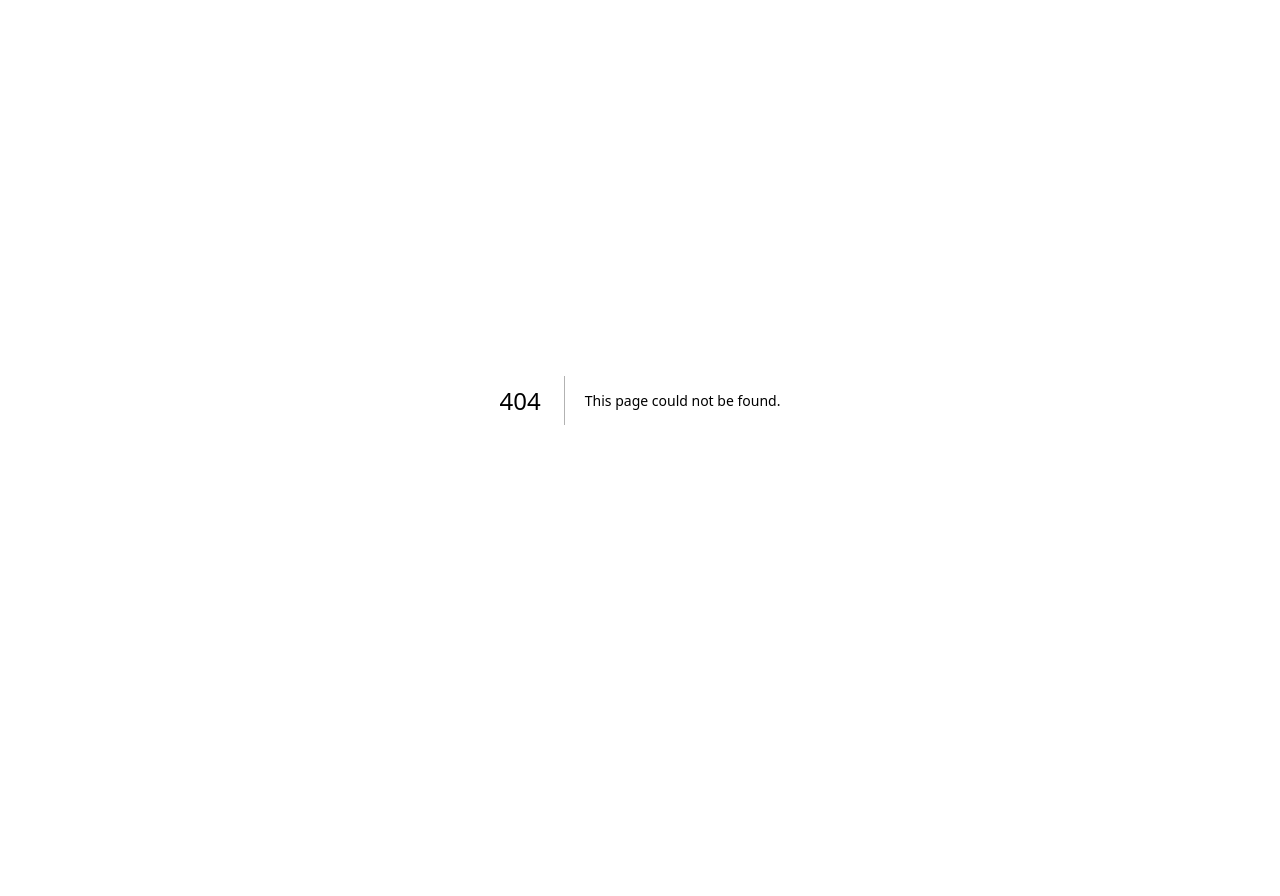
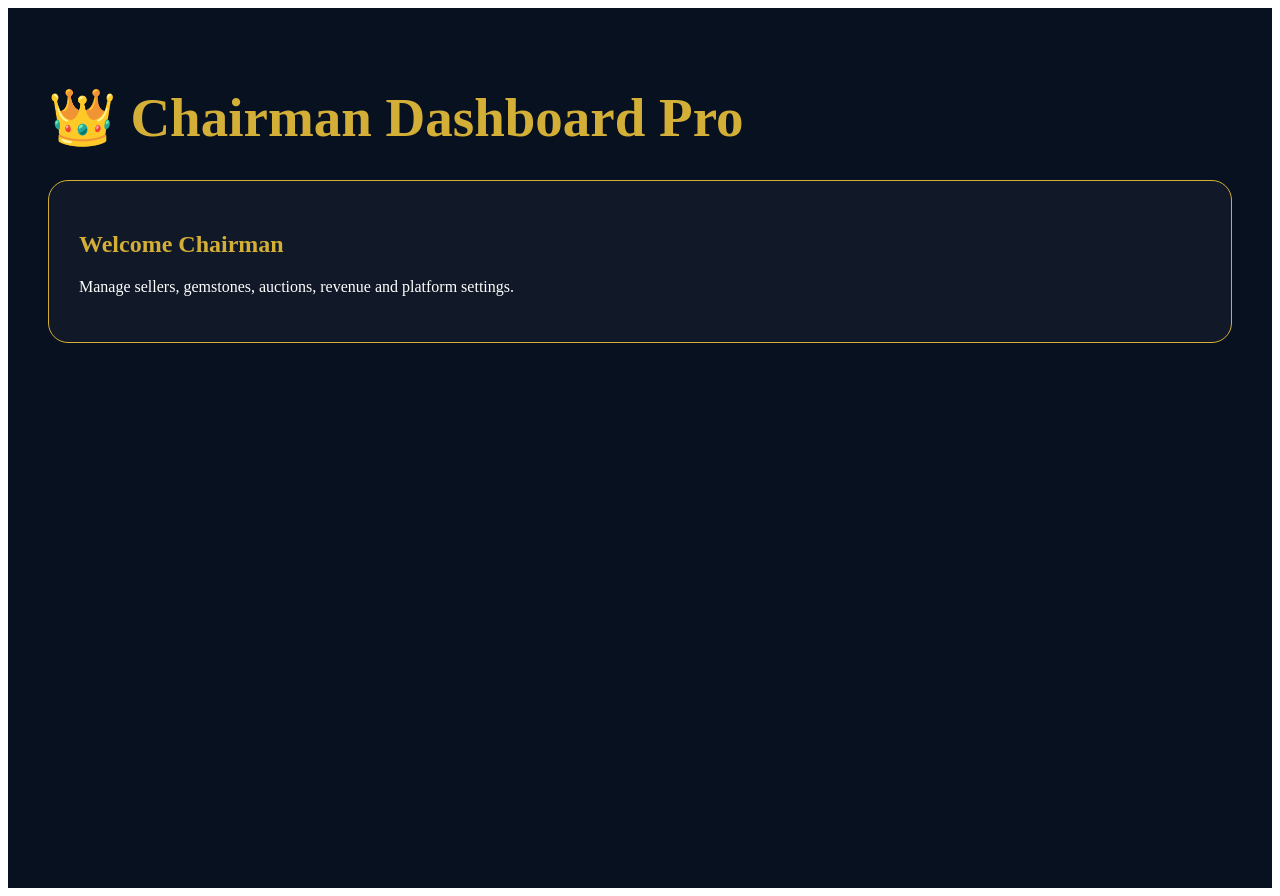
Before and after one commit to ceylongemmarket/Ceylon-gem-market, a Next.js app: page /rcg-admin-secure in a window 1280 px wide. Before the commit this address had no page. Before the commit the page ends 800 px from the top, so only its background shows below. Built offline with nearby package versions, Linux system fonts and the light colour scheme.

Commit message:
feat: add chairman dashboard pro

```diff
--- /dev/null
+++ b/app/rcg-admin-secure/page.tsx
@@ -0,0 +1,39 @@
+export default function ChairmanDashboard() {
+  return (
+    <main
+      style={{
+        background: "#07111f",
+        minHeight: "100vh",
+        color: "#ffffff",
+        padding: "40px",
+      }}
+    >
+      <h1
+        style={{
+          color: "#D4AF37",
+          fontSize: "55px",
+          marginBottom: "30px",
+        }}
+      >
+        👑 Chairman Dashboard Pro
+      </h1>
+
+      <div
+        style={{
+          background: "#111827",
+          border: "1px solid #D4AF37",
+          borderRadius: "20px",
+          padding: "30px",
+        }}
+      >
+        <h2 style={{ color: "#D4AF37" }}>
+          Welcome Chairman
+        </h2>
+
+        <p>
+          Manage sellers, gemstones, auctions, revenue and platform settings.
+        </p>
+      </div>
+    </main>
+  );
+}
```
